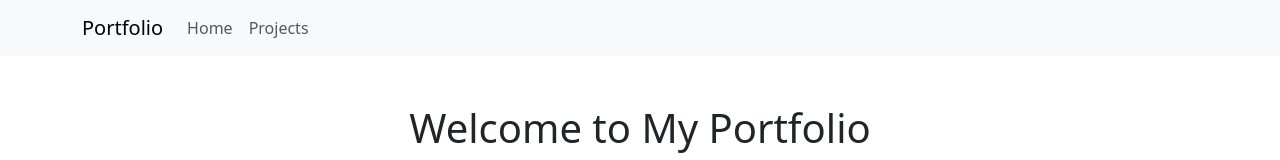
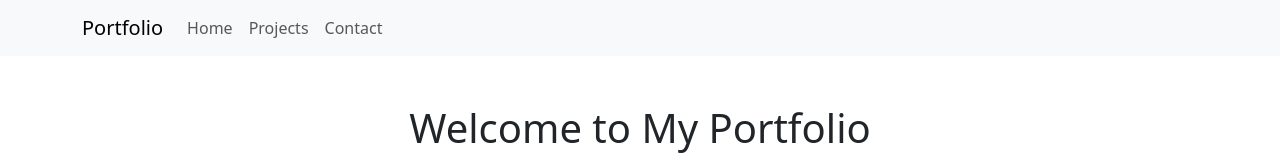
Before and after one commit to hollywood017/Portfolio, a React (Create React App) app: page / in a window 1280 px wide. Shown: the top 160 px of the page. Built offline with nearby package versions, Linux system fonts and the light colour scheme.

Commit message:
Updated NavBar and App with contact page

```diff
--- a/src/App.js
+++ b/src/App.js
@@ -3,6 +3,7 @@
 import Navbar from './Navbar';
 import Home from './Home';
 import Projects from './Projects';
+import Contact from './Contact';
 import './App.css';
 
 function App() {
@@ -12,6 +13,7 @@
       <Routes>
         <Route path='/' element={<Home />} />
         <Route path='/projects' element={<Projects />} />
+        <Route path='/contact' element={<Contact />} />
       </Routes>
     </Router>
   );
--- a/src/Navbar.js
+++ b/src/Navbar.js
@@ -14,6 +14,9 @@
                         <li className='nav-item'>
                             <Link className='nav-link' to='/projects'>Projects</Link>
                         </li>
+                        <li className='nav-item'>
+                            <Link className='nav-link' to='/contact'>Contact</Link>
+                        </li>
                     </ul>
                 </div>
             </div>
```
